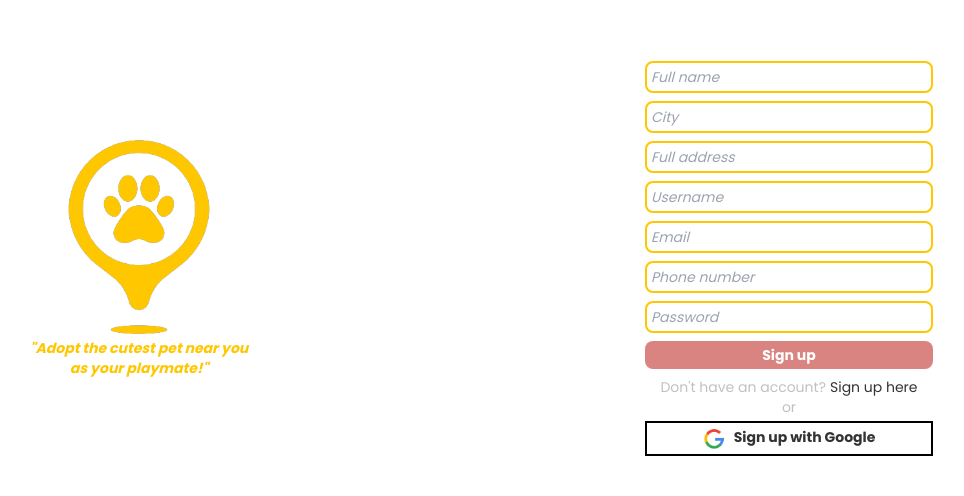
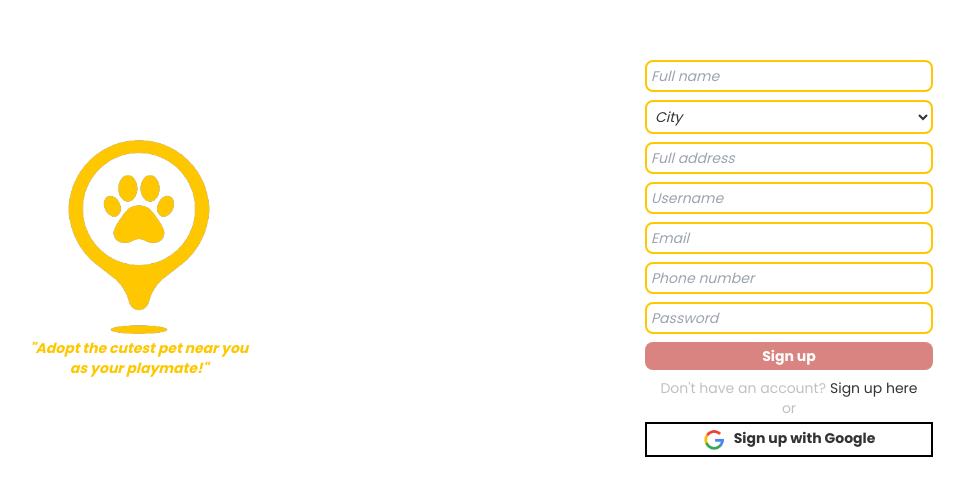
Before and after one commit to Blueneon28/PetAdopter-CapstoneProject, a Next.js app: page /auth/register in a window 1280 px wide. Shown: the part 142-638 px from the top of the page, without its empty margins (176-1140 px from the left). Built offline with nearby package versions, Linux system fonts and the light colour scheme.

Commit message:
change city form input to combo box input

```diff
--- a/pages/auth/register.jsx
+++ b/pages/auth/register.jsx
@@ -1,7 +1,7 @@
 import Image from "next/image";
 
 import logo from "../../assets/img/logo-petdopter.png";
-import { CustomInput } from "../../components/CustomInput";
+import { CustomInput, CustomInputComboBox } from "../../components/CustomInput";
 import { SignupButton, GoogleButton } from "../../components/CustomButton";
 
 export default function Register() {
@@ -23,10 +23,12 @@ export default function Register() {
               placeholder="Full name"
               //   onChange={(e) => setFullName(e.target.value)}
             />
-            <CustomInput
+            <CustomInputComboBox
               id="inputCity"
-              type="text"
-              placeholder="City"
+              title="City"
+              op1="Jakarta"
+              op2="Malang"
+              op3="Semarang"
               //   onChange={(e) => setCity(e.target.value)}
             />
             <CustomInput
```
